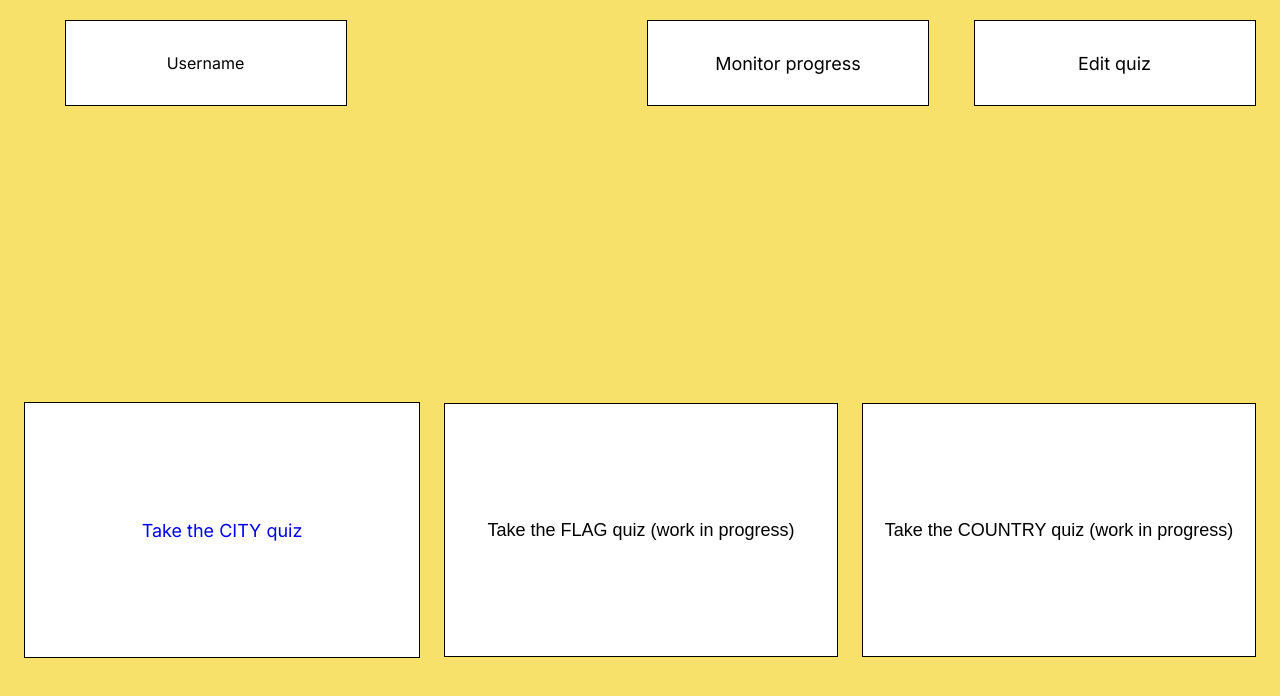
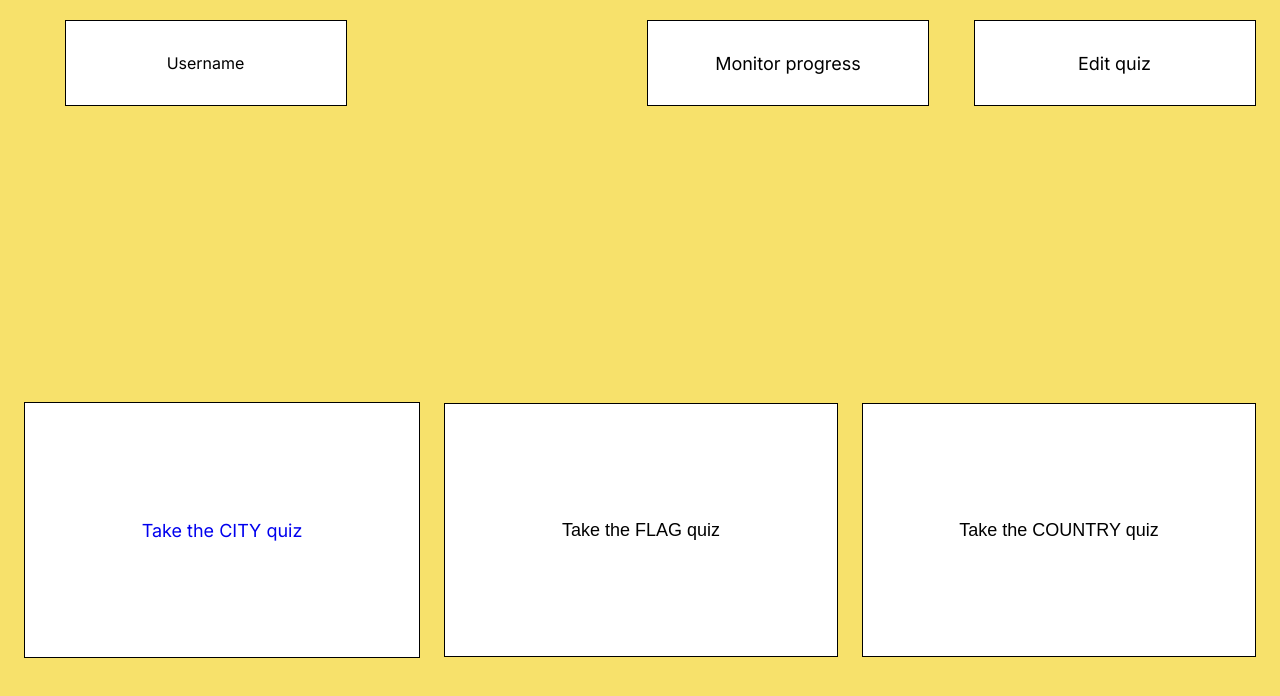
Before and after one commit to Xvll-L/Iot-web-pages, a plain HTML site: page Index.html in a window 1280 px wide. Shown: the top 696 px of the page. Drawn offline with Linux system fonts and the light colour scheme.

```diff
--- a/Index.html
+++ b/Index.html
@@ -125,8 +125,8 @@
 
     <div id="content">
         <a id="CITY" class="content-nav" href="cityQ.html">Take the CITY quiz</a>
-        <button id="FLAG" class="content-nav" href="countryQ.html">Take the FLAG quiz (work in progress) </button>
-        <button id="COUNTRY" class="content-nav" href="flagQ.html">Take the COUNTRY quiz (work in progress)</button>
+        <button id="FLAG" class="content-nav" href="countryQ.html">Take the FLAG quiz  </button>
+        <button id="COUNTRY" class="content-nav" href="flagQ.html">Take the COUNTRY quiz </button>
     </div>
 </body>
 </html>
```
Also changed, not shown: cityQ.html (+1 -1 lines).
